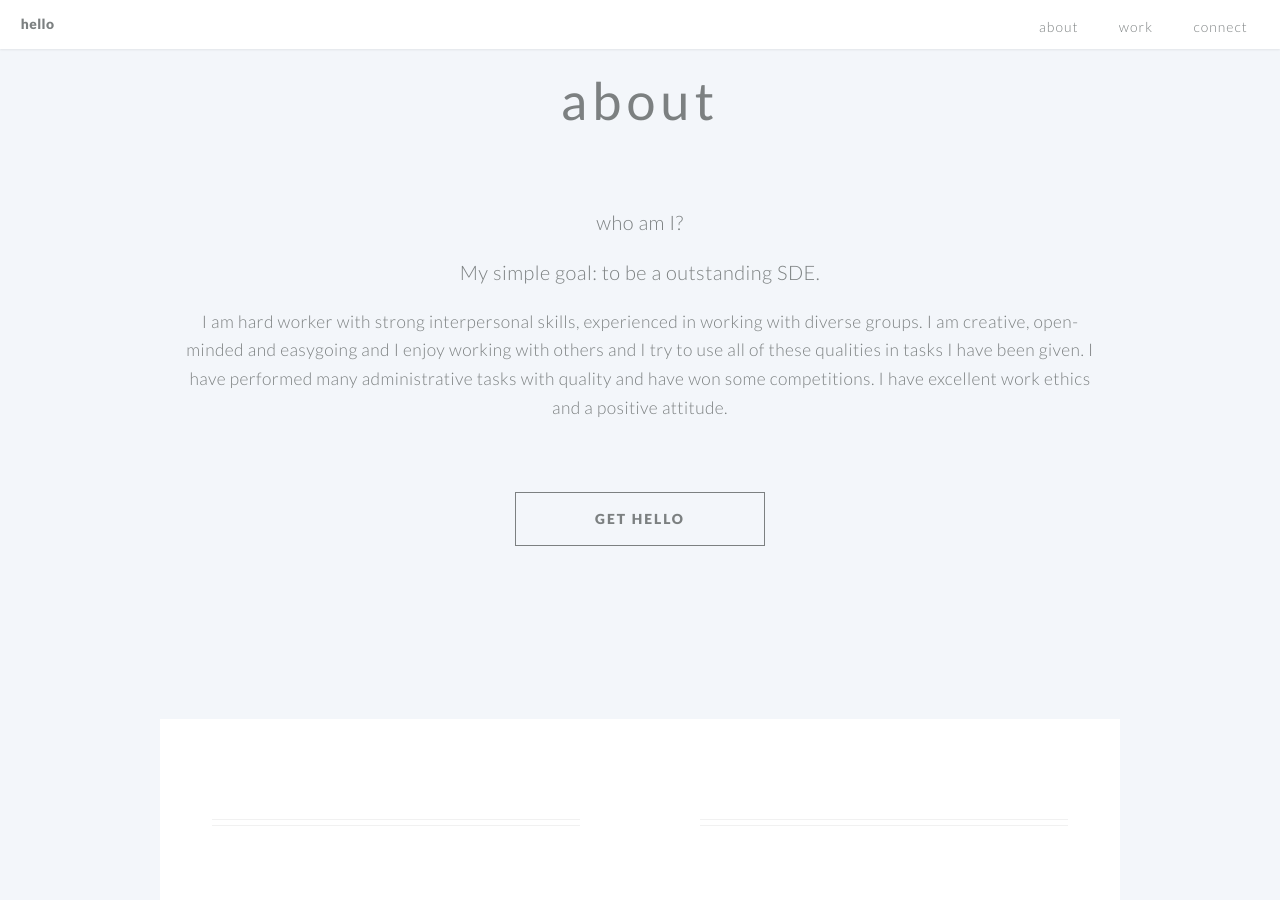
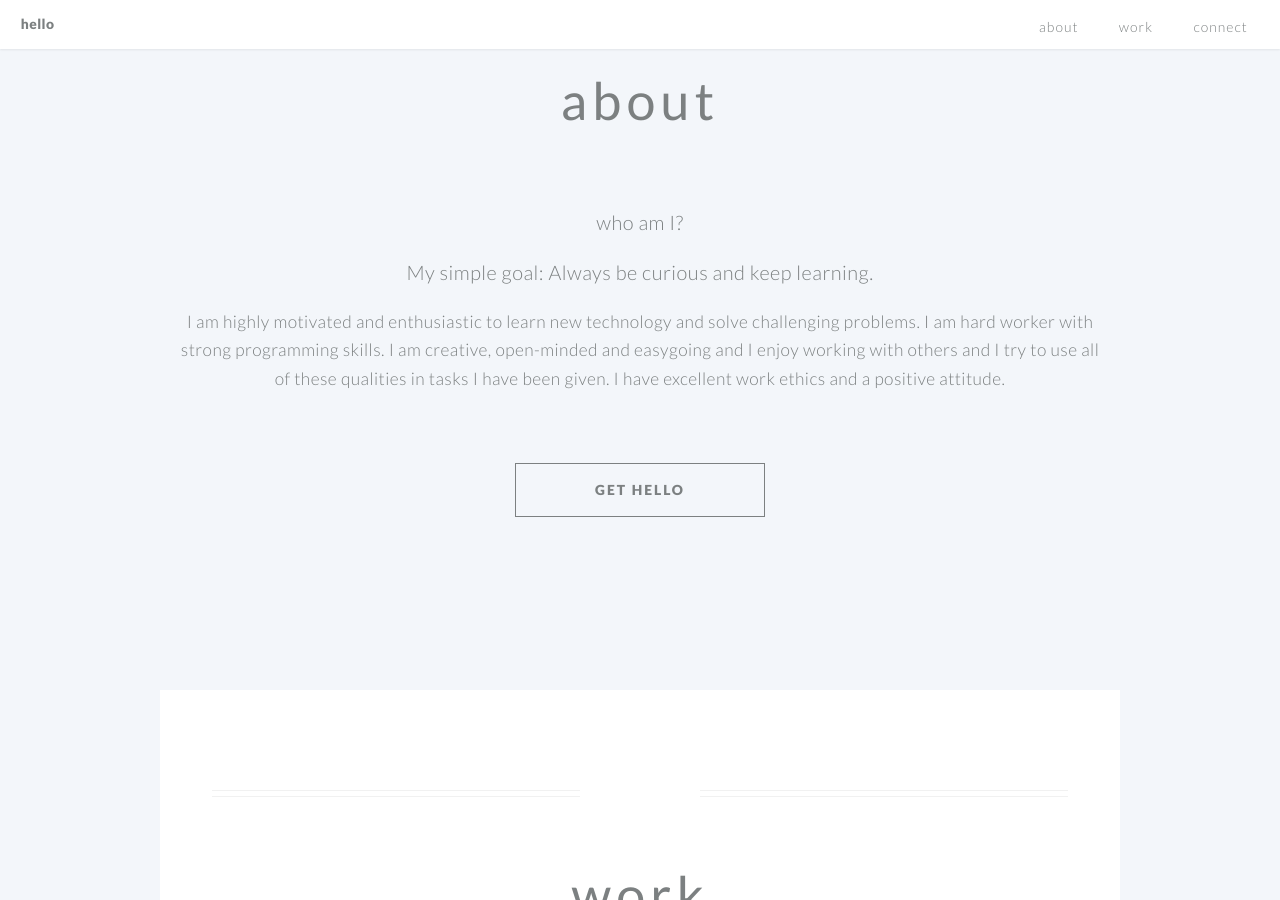
Before and after one commit to fanchenjie/fanchenjie.github.io, a Jekyll site: the page built from index.md, in a window 1280 px wide and 900 px high, scrolled down 661 px. Built offline with Jekyll 4.4.1, drawn with Linux system fonts in a browser that asks for light colours.

Commit message:
updated about 2

```diff
--- a/index.md
+++ b/index.md
@@ -44,6 +44,6 @@ cta_button_label: contact # the label on the button
 [//]: # (write a bit about yourself here)
 ### who am I?
 
-### My simple goal: to be a outstanding SDE.
+### My simple goal: Always be curious and keep learning.
 
-I am hard worker with strong interpersonal skills, experienced in working with diverse groups. I am creative, open-minded and easygoing and I enjoy working with others and I try to use all of these qualities in tasks I have been given. I have performed many administrative tasks with quality and have won some competitions. I have excellent work ethics and a positive attitude.
+I am highly motivated and enthusiastic to learn new technology and solve challenging problems. I am hard worker with strong programming skills. I am creative, open-minded and easygoing and I enjoy working with others and I try to use all of these qualities in tasks I have been given. I have excellent work ethics and a positive attitude.
```
Also changed, not shown: 1 other file.
